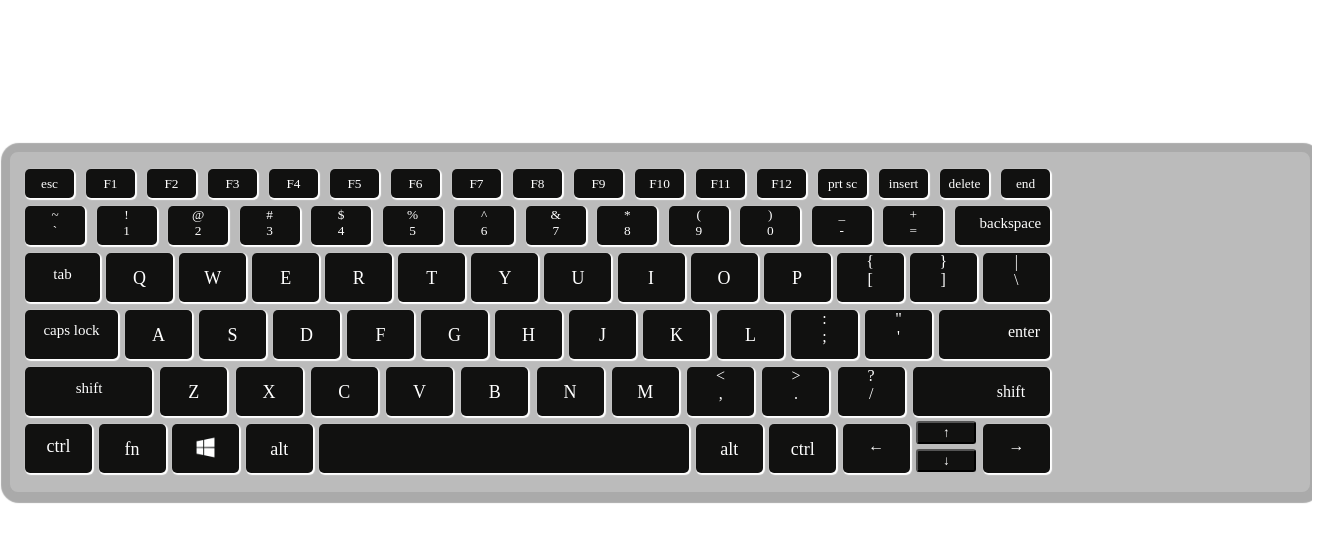
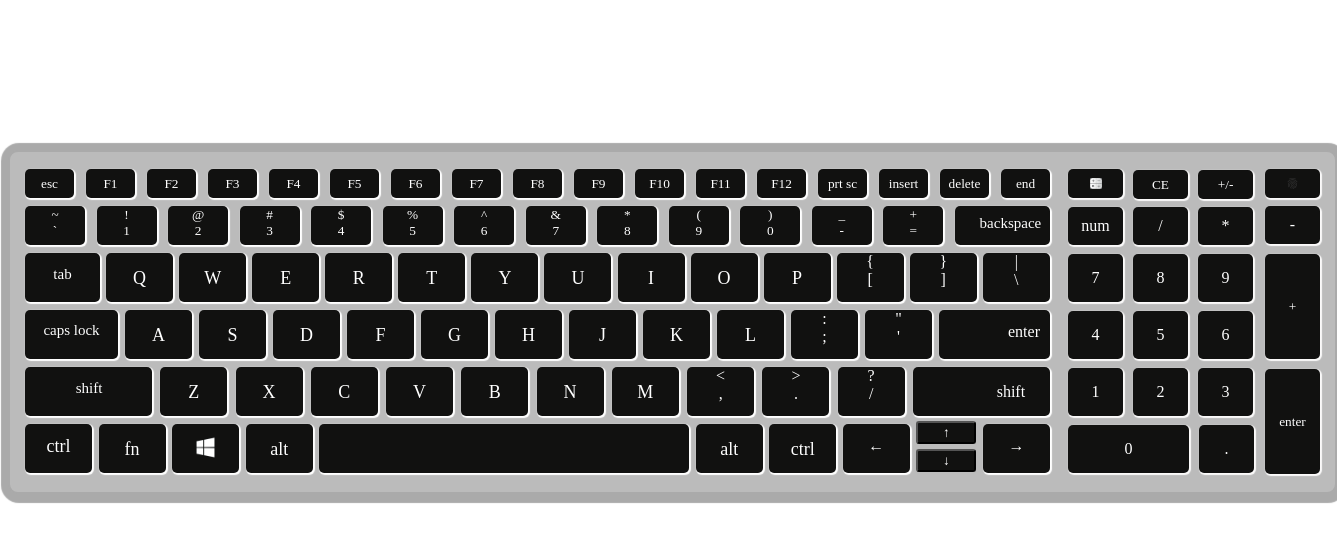
Before and after one commit to rahuljadhav2163/key-board, a plain HTML site: page index.html in a window 1280 px wide. Shown: the whole page, 1337 px wide, since content can reach past the window. Drawn offline with Linux system fonts and the light colour scheme.

Commit message:
crete the side button

```diff
--- a/index.html
+++ b/index.html
@@ -9,7 +9,7 @@
         .container {
             background-color: #bbb;
             height: 340px;
-            width: 1300px;
+            width: 1325px;
             margin: auto;
             margin-top: 150px;
             border-radius: 10px;
@@ -173,6 +173,73 @@
             height: 23px;
             border-radius: 3px;
         }
+
+        .main-container{
+            display: flex;
+            justify-content: space-between;
+        }
+
+        .side-btn{
+            margin-top: 17px;
+            height: 29px;
+            width: 52px;
+            color: white;
+            background-color: #111110;
+            border: none;
+            box-shadow: 1px 1px 1px 1px rgb(251, 250, 250);
+            font-family: 'Merriweather', serif;
+            border-radius: 5px;
+        }
+        .side-btn{
+            height: 29px;
+            width: 55px;
+            margin-left: 6px;
+            margin-top: 17px;
+        }
+        .button-container-1{
+            /* margin-left: px; */
+            margin-right: -7px;
+
+        }
+        .btn-num{
+            margin-top: 8px;
+            height: 38px;
+            width: 55px;
+            font-size: 16px;
+        }
+        .calci-img{
+            height: 11px;
+            width: 12px;
+            margin-top: 3px;
+        }
+        .finger-img{
+            height: 11px;
+            width: 15px;
+            margin-top: 3px;
+        }
+        .btn-number{
+            height: 48px;
+            margin-top: 9px;
+        }
+        .big-btn{
+            height: 100px;
+
+        }
+        .btn-zero{
+            width: 121px;
+        }
+        .sub-container-3{
+            display: flex;
+            flex-direction: column;
+        }
+        .btn-finger{
+            margin-right: 15px;
+        }
+        .btn-plus{
+            margin-top: 10px;
+            height: 105px;
+        }
+
     </style>
 </head>
 
@@ -180,7 +247,12 @@
 
 
     <div class="container">
-        <div>
+
+       <div class="main-container">
+
+
+
+            <div class="sub-conttainer-1">
                 <div class="button-container">
                     <button class="btn-esc btn">esc</button>
                     <button class="btn">F1</button>
@@ -308,13 +380,79 @@
 
                     <button class="btn-2 btn-to  "> →</button>
 
+                </div>
+            </div>
+
+            <div class="sub-container-2">
+                <div class="button-container-1">
+                    <button class="side-btn btn-calci"><img src="calculator-icon-500.png" class="calci-img"/></button>
+                    <button class="side-btn">CE</button>
+                    <button class="side-btn">+/-</button>
+
+
+
+                </div>
+                <div class="button-container-1">
+                    <button class="side-btn btn-num">num</button>
+                    <button class="side-btn btn-num">/</button>
+                    <button class="side-btn btn-num">*</button>
 
 
 
                 </div>
 
+                <div class="button-container-1">
+                    <button class="side-btn btn-num btn-number">7</button>
+                    <button class="side-btn btn-num btn-number">8</button>
+                    <button class="side-btn btn-num btn-number">9</button>
+
+
+
                 </div>
 
+                <div class="button-container-1">
+                    <button class="side-btn btn-num btn-number">4</button>
+                    <button class="side-btn btn-num btn-number">5</button>
+                    <button class="side-btn btn-num btn-number">6</button>
+
+
+
+
+                </div>
+                <div class="button-container-1">
+                    <button class="side-btn btn-num btn-number">1</button>
+                    <button class="side-btn btn-num btn-number">2</button>
+                    <button class="side-btn btn-num btn-number">3</button>
+
+
+
+
+                </div>
+
+                <div class="button-container-1">
+                    <button class="side-btn btn-num btn-number btn-zero">0</button>
+                    <button class="side-btn btn-num btn-number">.</button>
+
+
+
+
+                </div>
+
+
+            </div>
+
+            <div class="sub-container-3">
+                <button class="side-btn btn-finger"><img src="fingerprint-1.svg" class="finger-img"/></button>
+                <button class="side-btn  btn-num" >-</button>
+                <button class="side-btn btn-plus ">+</button>
+                <button class="side-btn btn-plus ">enter</button>
+            </div>
+
+
+
+
+
+       </div>
 
 
     </div>
```
Also changed, not shown: cal.jpeg (added), calci.jpeg (added), calculator-icon-5.png (added), calculator-icon-500.png (added), fingerprint-1.svg (added). Lines whose indentation alone changed are shown as unchanged.
